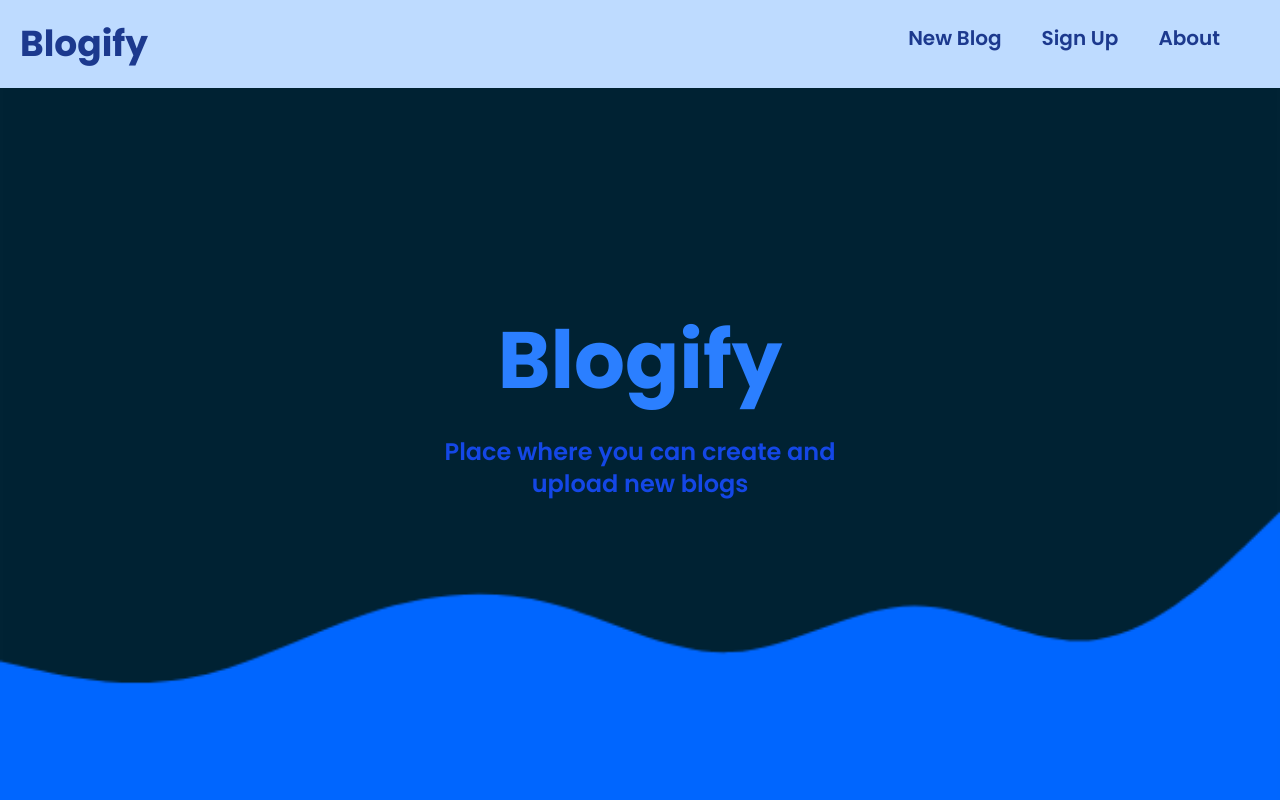
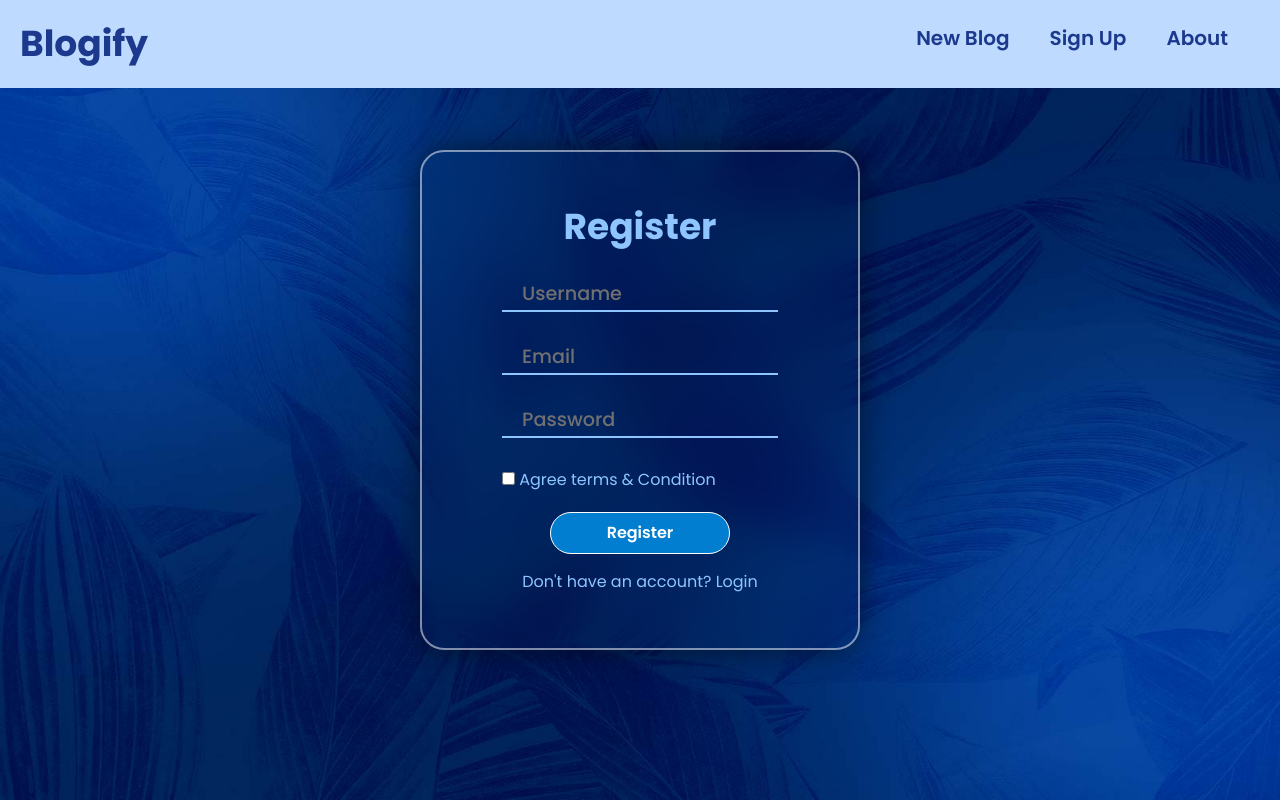
Before and after one commit to Dhanush12212/Blogify, a React (Vite) app in the folder frontend/: page /register in a window 1280 px wide. Built offline with nearby package versions, Linux system fonts and the light colour scheme.

Commit message:
Register Page completed

```diff
--- a/frontend/src/App.jsx
+++ b/frontend/src/App.jsx
@@ -1,10 +1,19 @@
 import React from 'react'
 import LandingPage from './Pages/LandingPage'
+import Login from './Components/Login'
+import Register from './Components/Register';
+import { BrowserRouter as Router, Routes, Route } from "react-router-dom";
 
 function App() {
   return (
     <div>
-      <LandingPage/>
+      <Router>
+        <Routes>
+          <Route path='/' element={ <LandingPage/>}/>
+          <Route path="/login" element={<Login/>}/>
+          <Route path="/register" element={<Register/>}/>
+        </Routes>
+      </Router>
     </div>
   )
 }
--- a/frontend/src/Components/Navbar.jsx
+++ b/frontend/src/Components/Navbar.jsx
@@ -1,12 +1,13 @@
 import React from 'react'
+import { Link } from 'react-router-dom'
 
 function Navbar() {
   return (
     <div className='flex justify-between py-6 px-5 text-blue-900 bg-blue-200 fixed w-full'>
-        <h1 className='text-4xl font-bold cursor-none'>Blogify</h1>
-        <ul className='flex gap-10 mr-10 font-semibold text-xl ml-6'>
-            <li className='hover:underline hover:text-2xl transition-all cursor-pointer'><a href="">New Blog</a></li>
-            <li className='hover:underline hover:text-2xl transition-all cursor-pointer'><a href="">Sign Up</a></li>
+        <h1 className='text-4xl font-bold cursor-none'><Link to="/">Blogify</Link></h1>
+        <ul className='flex gap-10 mx-8 font-semibold text-xl '>
+            <li className='hover:underline hover:text-2xl transition-all cursor-pointer'><Link to="">New Blog</Link></li>
+            <li className='hover:underline hover:text-2xl transition-all cursor-pointer'><Link to="/login">Sign Up</Link></li>
             <li className='hover:underline hover:text-2xl transition-all cursor-pointer'><a href="">About</a></li>
         </ul>
     </div>
--- /dev/null
+++ b/frontend/src/Components/Register.jsx
@@ -0,0 +1,67 @@
+import React,{useState} from 'react';
+import { assets } from '../assets/assets';
+import {Link,useNavigate} from 'react-router-dom';
+import Navbar from './Navbar';
+
+function Register() {
+  const navigate=useNavigate()
+  const [username,setUsername]=useState('');
+  const [email,setEmail]=useState('');
+  const [password,setPassword]=useState('');
+  const [venueName,setVenueName]=useState('');
+  const [venueType,setVenueType]=useState('');
+  return (
+    <>
+      <div className='w-full h-screen relative RegisterPage'>
+
+        <img className='absolute w-full h-screen' src={assets.LoginBackground} alt="Background" />
+
+        <div className='absolute z-10'>
+          <Navbar/>
+        </div>
+
+        {/* Register Form */}
+        <div className='relative h-[500px] w-[440px] bg-transparent border-2 border-solid border-[rgba(255,255,255,.5)] rounded-3xl flex flex-col items-center text-blue-300 p-20 justify-center top-[400px] left-1/2 transform -translate-x-1/2 -translate-y-1/2' style={{backdropFilter: 'blur(20px)', boxShadow: '0 0 30px rgba(0,0,0,.5)'}}>
+          <h1 className='text-4xl font-bold text-center mb-8'>Register</h1>
+
+          {/* Username */}
+          <div className='input-box mb-4'>
+            <span className='icon'><ion-icon name="person"></ion-icon></span>
+            <input type='text' id="username" value={username} onChange={(e)=>setUsername(e.target.value)} required/>
+            <label className='form-label' htmlFor="username">Username</label>
+          </div>
+
+          {/* Email */}
+          <div className='input-box mb-4'>
+            <span className='icon'><ion-icon name="mail"></ion-icon></span>
+            <input type="text" id="email" value={email} onChange={(e)=>setEmail(e.target.value)} required/>
+            <label className='form-label' htmlFor="email">Email</label>
+          </div>
+
+          {/* Password */}
+          <div className='input-box mb-4'>
+            <span className='icon'><ion-icon name="lock-closed"></ion-icon></span>
+            <input type="password" id="password" value={password} onChange={(e)=>setPassword(e.target.value)} required/>
+            <label className='form-label' htmlFor="password">Password</label>
+          </div>
+
+          {/* Remember Me & Forgot Password */}
+          <div className="flex justify-between items-center w-full mb-5">
+            <label htmlFor="remember"><input type="checkbox" id="remember" className='cursor-pointer'/> Agree terms & Condition</label>
+          </div>
+
+          {/* Submit */}
+          <button type='submit'  className='mb-4 px-[20%] py-2 border bg-[#027ED1ff] text-white font-semibold rounded-full hover:bg-blue-700 transition duration-200 text-sm sm:text-base'>Register</button>
+          {/* <button type='submit' onClick={handleSubmit} className='mb-4 px-[20%] py-2 border bg-[#027ED1ff] text-white font-semibold rounded-full hover:bg-blue-700 transition duration-200 text-sm sm:text-base'>Register</button> */}
+
+          {/* Login Link */}
+          <div>
+            <p>Don't have an account? <Link to="/login" className="text-blue-300">Login</Link></p>
+          </div>
+        </div>
+      </div>
+    </>
+  );
+}
+
+export default Register;
--- /dev/null
+++ b/frontend/src/Pages/Blog.jsx
@@ -0,0 +1,9 @@
+import React from 'react'
+
+function Blog() {
+  return (
+    <div>Blog</div>
+  )
+}
+
+export default Blog
--- a/frontend/src/Pages/LandingPage.jsx
+++ b/frontend/src/Pages/LandingPage.jsx
@@ -1,6 +1,7 @@
-import React from 'react'
-import Navbar from '../Components/Navbar'
-import { assets } from '../assets/assets'
+import React from 'react';
+import Navbar from '../Components/Navbar';
+import { assets } from '../assets/assets';
+import { Link } from 'react-router-dom';
 
 function LandingPage() {
   return (
@@ -16,6 +17,7 @@ function LandingPage() {
         <div className='absolute top-1/2 left-1/2 transform -translate-x-1/2 -translate-y-1/2 text-center'>
           <h1 className='text-[5rem] font-bold text-blue-500'>Blogify</h1>
           <p className='mt-4 text-2xl text-blue-700 font-semibold'>Place where you can create and <br /> upload new blogs</p>
+          <button className='border bg-white px-6 py-4 mt-4 text-black text-xl rounded-4xl hover:bg-slate-200 hover:font-semibold transition-all '><Link to="">Get Started</Link></button>
         </div>
 
       </div>
--- /dev/null
+++ b/frontend/src/Pages/SignUp.jsx
@@ -0,0 +1,15 @@
+import React from 'react'
+import Login from '../Components/Login'
+import Register from '../Components/Register'
+import Navbar from '../Components/Navbar'
+
+function SignUp() {
+  return (
+    <>
+        <Login/>
+        <Register/>
+    </>
+  )
+}
+
+export default SignUp
--- a/frontend/src/assets/assets.js
+++ b/frontend/src/assets/assets.js
@@ -1,6 +1,7 @@
 import LandingBackground from './LandingBackground.png';
+import LoginBackground from './LoginBackground.jpg'
 
 export const assets = {
     LandingBackground,
-
+    LoginBackground,
 }
--- a/frontend/src/index.css
+++ b/frontend/src/index.css
@@ -3,8 +3,8 @@
 html,
 body,
 #root {
-  width: 100%;
-  height: 100%;
+  width: 100vw;
+  height: 100vh;
   margin: 0;
   padding: 0;
   font-family: "Poppins", sans-serif;
@@ -35,3 +35,84 @@ html {
 ::-webkit-scrollbar-thumb:hover {
   background: #626970;
 }
+
+.input-box {
+  position: relative;
+  width: 100%;
+  height: 50px;
+  border-bottom: 2px solid;
+  margin-bottom: 30px;
+  transition: border-color 0.3s ease;
+}
+
+.form-label {
+  position: absolute;
+  top: 50%;
+  left: 20px;
+  transform: translateY(-50%);
+  font-size: 1.2em;
+  font-weight: 500;
+  pointer-events: none;
+  transition: 0.3s ease;
+  color: #717070;
+}
+
+.input-box input:focus ~ .form-label,
+.input-box input:valid ~ .form-label {
+  top: -8px;
+  font-size: 0.9em;
+  color: #007bff;
+}
+
+.input-box input {
+  width: 100%;
+  height: 100%;
+  background: transparent;
+  border: none;
+  outline: none;
+  padding: 0 40px 0 20px;
+  font-size: 1.3em;
+  color: white;
+  cursor: pointer;
+}
+
+.input-box .icon {
+  position: absolute;
+  right: 8px;
+  top: 50%;
+  transform: translateY(-50%);
+  font-size: 1.2em;
+  color: #666;
+}
+
+.input-box input:focus {
+  border-color: #007bff;
+}
+
+.RegisterPage, .LoginPage {
+  animation: fadeIn 1s ;
+}
+
+.RegisterPage, .LoginPage {
+  animation: fadeIn 0.2s ease-in-out forwards;
+}
+
+@keyframes fadeIn {
+  0% {
+    opacity: 0;
+  }
+  100% {
+    opacity: 1;
+  }
+}
+
+@media (max-width: 430px) {
+  .LoginPage, .RegisterPage {
+    width: fit-content;
+    height: 100%;
+  }
+  .LoginForm {
+    width: 100px;
+  }
+
+}
```
Also changed, not shown: frontend/src/assets/LoginBackground.jpg (added).
